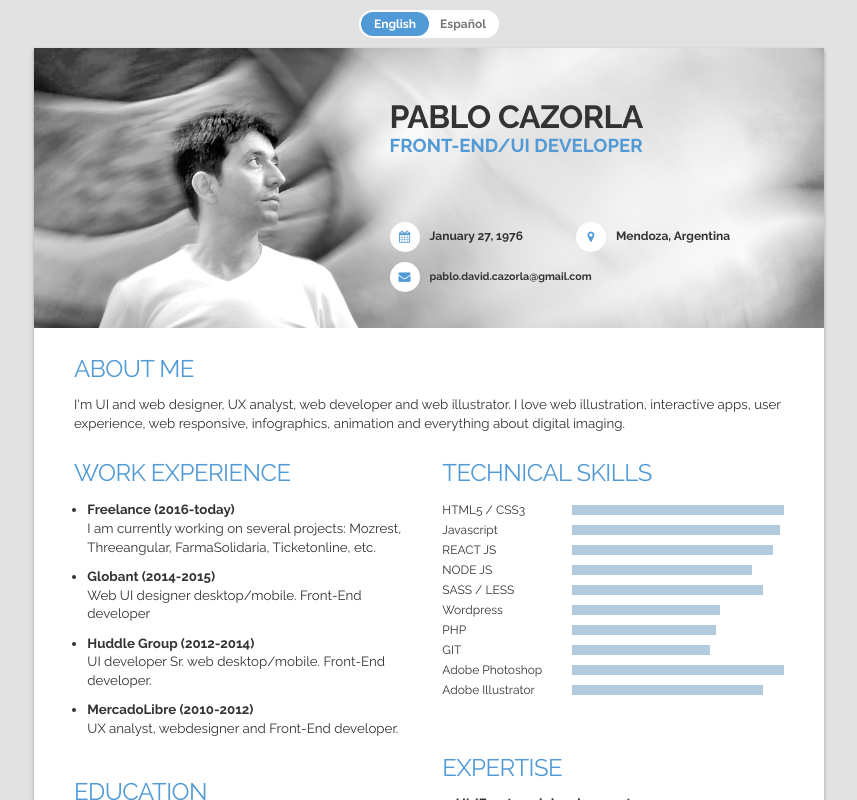
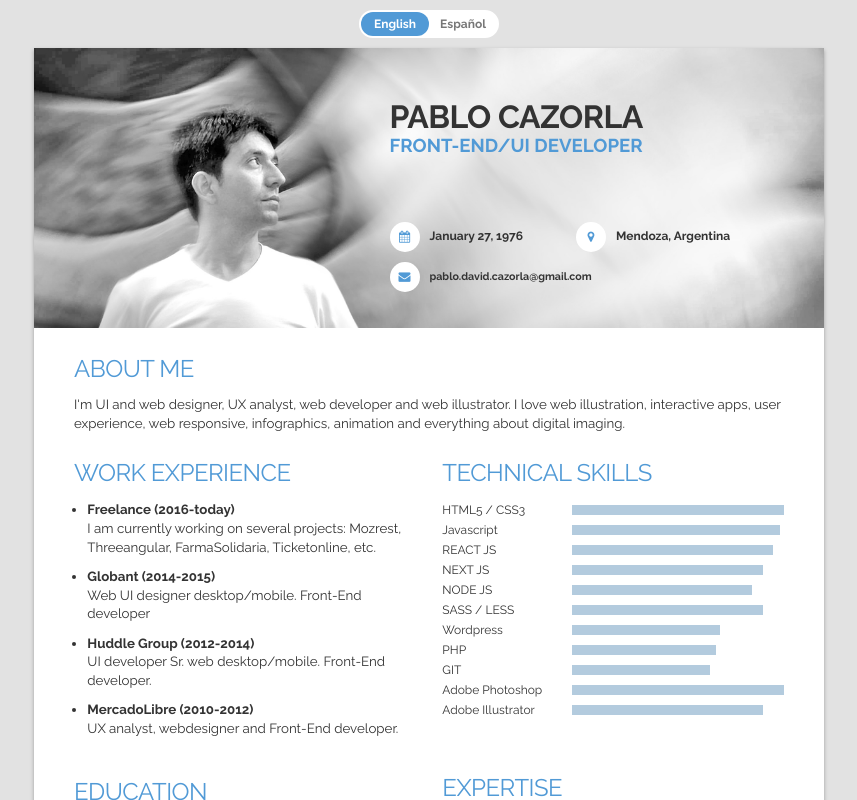
Before and after one commit to pablocazorla/CV, a React (Create React App) app: page / in a window 1280 px wide. Shown: the top 800 px of the page, without its empty margins (211-1068 px from the left). Built offline with nearby package versions, Linux system fonts and the light colour scheme.

Commit message:
Update data.js

```diff
--- a/src/cv/data.js
+++ b/src/cv/data.js
@@ -125,6 +125,10 @@ const data = {
         value: 95,
       },
       {
+        title: "NEXT JS",
+        value: 90,
+      },
+      {
         title: "NODE JS",
         value: 85,
       },
```
